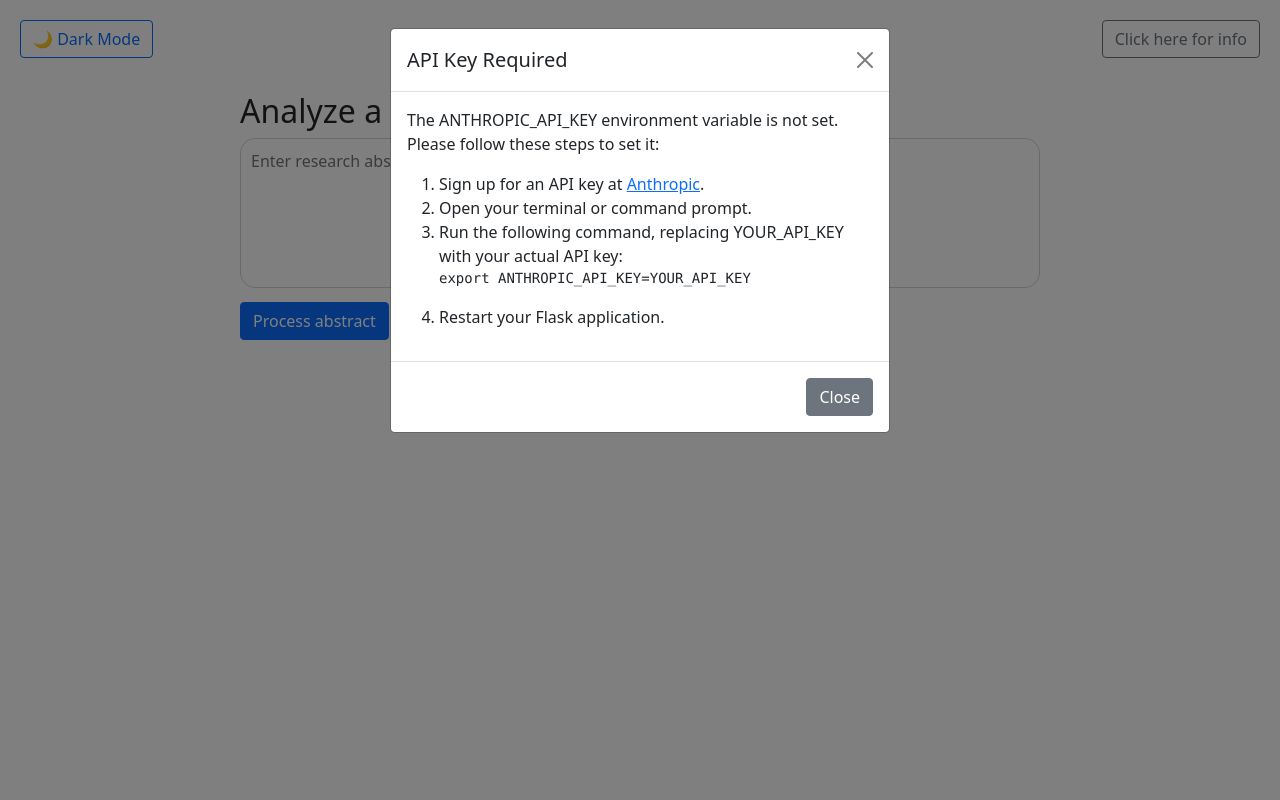
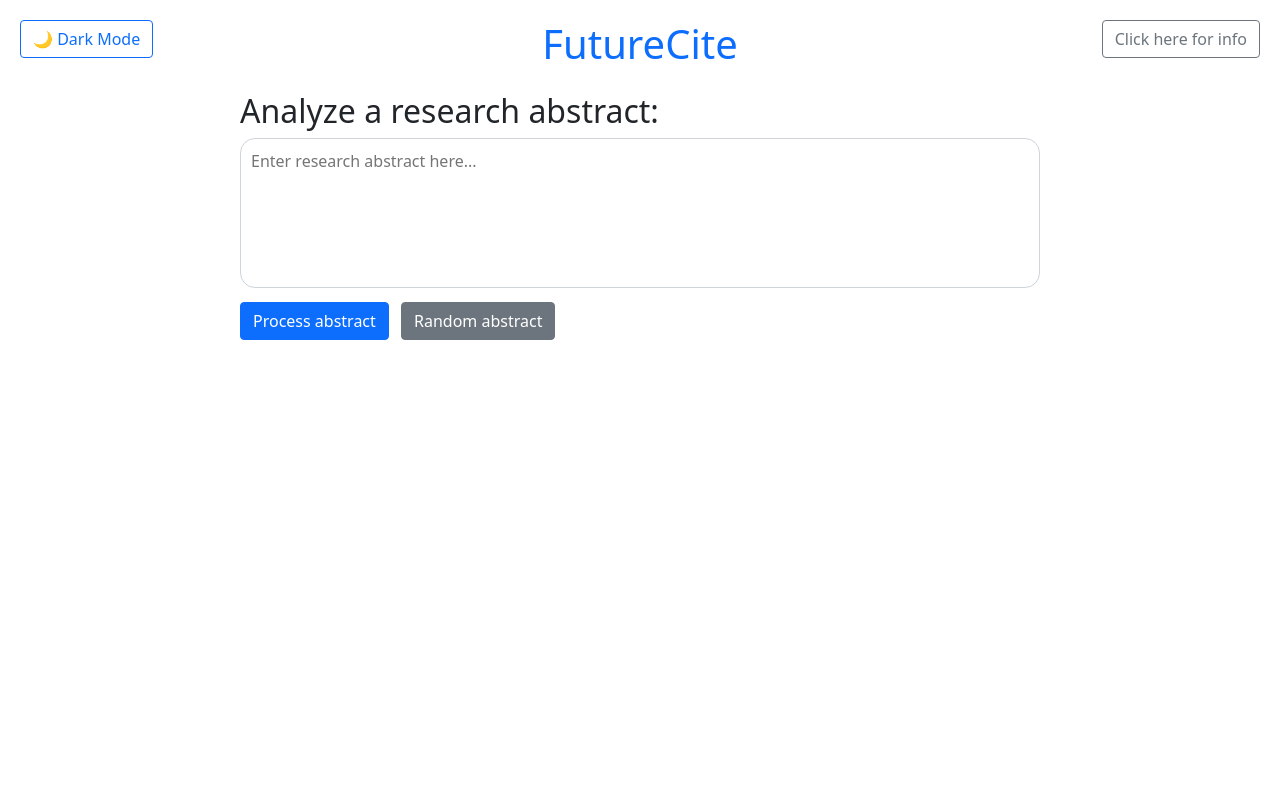
Before and after one commit to luchachi/FutureCite, a Flask app: page / in a window 1280 px wide. Run offline with Flask 3, Linux system fonts and the light colour scheme; some libraries are stand-ins or nearby versions.

Commit message:
api key modal

```diff
--- a/FutureCiteApp/app.py
+++ b/FutureCiteApp/app.py
@@ -12,20 +12,25 @@ def index():
 @app.route('/check_api_key')
 def check_api_key():
     api_key_exists = 'ANTHROPIC_API_KEY' in os.environ
-    print("api_key_exists",api_key_exists)
     return jsonify({'exists': api_key_exists})
 
 @app.route('/process_abstract', methods=['POST'])
 def process_abstract_route():
     abstract = request.json['abstract']
-    metrics, cite_forecast, abstract_info = process_abstract(abstract)
+    api_key = request.headers.get('Anthropic-API-Key')
 
+    if not api_key:
+        return jsonify({'error': 'API key is required'}), 400
 
-    return jsonify({
-        'metrics': metrics,
-        'cite_forecast': cite_forecast['Citation forecast'],
-        'abstract_info': abstract_info
-    })
+    try:
+        metrics, cite_forecast, abstract_info = process_abstract(api_key,abstract)
+        return jsonify({
+            'metrics': metrics,
+            'cite_forecast': cite_forecast['Citation forecast'],
+            'abstract_info': abstract_info
+        })
+    except Exception as e:
+        return jsonify({'error': str(e)}), 400
 
 @app.route('/random_abstract')
 def random_abstract():
--- a/FutureCiteApp/src/access_api.py
+++ b/FutureCiteApp/src/access_api.py
@@ -95,12 +95,12 @@ def Return_Values(text,Qual_met,Quant_met,Fut_met,details):
 
     return dict(zip(Qual_met, qual_values)), dict(zip(Quant_met, quant_values)), dict(zip(Fut_met, fut_values)), text_outputs
 
-def process_abstract(abstract_text):
+def process_abstract(key,abstract_text):
 
     article = {}
     article['abstract'] = abstract_text
 
-    key = os.environ.get("ANTHROPIC_API_KEY")
+    # key = os.environ.get("ANTHROPIC_API_KEY")
 
     Qualitative_Metrics = [
         "Novelty",
--- a/FutureCiteApp/templates/index.html
+++ b/FutureCiteApp/templates/index.html
@@ -59,24 +59,19 @@
         .dark-mode .table {
             color: #fff;
         }
-
         .dark-mode .modal-content {
             background-color: #333;
             color: #fff;
         }
-
         .dark-mode .modal-header {
             border-bottom-color: #555;
         }
-
         .dark-mode .modal-footer {
             border-top-color: #555;
         }
-
         .dark-mode .btn-close {
             filter: invert(1) grayscale(100%) brightness(200%);
         }
-
         .theme-toggle {
             position: absolute;
             top: 20px;
@@ -97,16 +92,13 @@
             animation: spin 1s ease-in-out infinite;
             margin-right: 0.5rem;
         }
-
         @keyframes spin {
             to { transform: rotate(360deg); }
         }
-
         .btn:disabled {
             cursor: not-allowed;
             opacity: 0.6;
         }
-
         .badge {
             display: inline-block;
             padding: 5px 10px;
@@ -114,9 +106,8 @@
             color: white;
             border-radius: 20px;
             margin: 2px;
-            }
-
-</style>
+        }
+    </style>
 </head>
 <body>
     <div class="container">
@@ -127,14 +118,14 @@
             Click here for info
         </button>
 
-        <h1 class="text-center text-primary mb-4">FutureCite </h1>
+        <h1 class="text-center text-primary mb-4">FutureCite</h1>
 
         <div class="main-content">
-            <h2 class="text-left font-italic"></h2>
             <h2 class="text-left font-italic">Analyze a research abstract:</h2>
             <textarea id="expanding-textarea" placeholder="Enter research abstract here..."></textarea>
             <button id="process-abstract" class="btn btn-primary mt-2 me-2">
-                <span class="spinner d-none"></span>Process abstract</button>
+                <span class="spinner d-none"></span>Process abstract
+            </button>
             <button id="random-abstract" class="btn btn-secondary mt-2">Random abstract</button>
 
             <div id="output-container" class="mt-4 hidden">
@@ -161,8 +152,7 @@
                                 </thead>
                                 <tbody id="metrics-table-body"></tbody>
                             </table>
-                            <p class="text-muted
-                            "><sup>*</sup>This is a prediction after 3 years and has not been validated. Treat with caution.</p>
+                            <p class="text-muted"><sup>*</sup>This is a prediction after 3 years and has not been validated. Treat with caution.</p>
                         </div>
                     </div>
                 </div>
@@ -170,19 +160,116 @@
         </div>
     </div>
 
+    <!-- API Key Modal -->
+    <div class="modal fade" id="apiKeyModal" tabindex="-1" aria-labelledby="apiKeyModalLabel" aria-hidden="true">
+        <div class="modal-dialog">
+            <div class="modal-content">
+                <form id="apiKeyForm">
+                    <div class="modal-header">
+                        <h5 class="modal-title" id="apiKeyModalLabel">Enter API Key</h5>
+                        <button type="button" class="btn-close" data-bs-dismiss="modal" aria-label="Close"></button>
+                    </div>
+                    <div class="modal-body">
+                        <p>FutureCite uses the Anthropic API to process abstracts. You need an API key to use this tool.</p>
+                        <p>If you don't have an API key, you can get one by signing up at <a href="https://console.anthropic.com/settings/keys">Anthropic</a>.</p>
+                        <p>Please enter your Anthropic API key:</p>
+                        <input type="text" id="apiKeyInput" class="form-control" placeholder="Enter your API key" required>
+                    </div>
+                    <div class="modal-footer">
+                        <button type="button" class="btn btn-secondary" data-bs-dismiss="modal">Cancel</button>
+                        <button type="submit" class="btn btn-primary">Submit</button>
+                    </div>
+                </form>
+            </div>
+        </div>
+    </div>
+
+    <!-- Info Modal -->
+    <div class="modal fade" id="infoModal" tabindex="-1" aria-labelledby="infoModalLabel" aria-hidden="true">
+        <div class="modal-dialog">
+            <div class="modal-content">
+                <div class="modal-header">
+                    <h5 class="modal-title" id="infoModalLabel">About FutureCite</h5>
+                    <button type="button" class="btn-close" data-bs-dismiss="modal" aria-label="Close"></button>
+                </div>
+                <div class="modal-body">
+                    <p>
+                        FutureCite (<i>cite as in a citation</i>) is an abstract analysis tool to help
+                        researchers identify the most relevant research.
+                    </p>
+                    <p>
+                        It provides a summary and metrics to help assess the abstract.
+                    </p>
+                    <p>
+                        The LLM Claude (<a href="https://www.anthropic.com/claude">Claude 3.5 Sonnet</a>) is used to process and score the abstracts.
+                    </p>
+                    <b>Use cases: </b>
+                    <ol>
+                        <li>Literature reviews: Helping researchers prioritize relevant research</li>
+                        <li>Time saving: Quickly assess the content of an abstract</li>
+                        <li>Improve writing: Receive feedback on your abstracts</li>
+                    </ol>
+                    <b>How to use:</b>
+                    <ol>
+                        <li>Enter your research abstract in the text area.</li>
+                        <li>Click "Process abstract" to analyze.</li>
+                        <li>View the summary and metrics in the results section.</li>
+                    </ol>
+                    <p><i>You can also click "Random abstract" to load a sample abstract for testing.</i></p>
+                    <p>Created by <a href="https://linktr.ee/fergusmc">Fergus Mcilwaine</a> and <a href="https://www.linkedin.com/in/reinaldo-juan-lee-pereira-27941611b/">Reinaldo Pereira</a>.</p>
+                    <p>Code available on <a href="https://github.com/luchachi/FutureCite/">GitHub</a>.</p>
+                </div>
+                <div class="modal-footer">
+                    <button type="button" class="btn btn-secondary" data-bs-dismiss="modal">Close</button>
+                </div>
+            </div>
+        </div>
+    </div>
+
     <script src="https://cdn.jsdelivr.net/npm/bootstrap@5.1.3/dist/js/bootstrap.bundle.min.js"></script>
     <script>
-        document.getElementById('process-abstract').addEventListener('click', processAbstract);
-        document.getElementById('random-abstract').addEventListener('click', getRandomAbstract);
-        document.getElementById('theme-toggle').addEventListener('click', toggleTheme);
+        let apiKey = '';
+        let apiKeyModal;
+
         document.addEventListener('DOMContentLoaded', function() {
-            checkApiKey();
+            apiKeyModal = new bootstrap.Modal(document.getElementById('apiKeyModal'));
+            document.addEventListener('submit', function(event) {
+                if (event.target.id === 'apiKeyForm') {
+                    event.preventDefault();
+                    handleSubmitApiKey();
+                    console.log('submit')
+                }
+
+            });
+            document.getElementById('process-abstract').addEventListener('click', handleProcessAbstract);
+            document.getElementById('random-abstract').addEventListener('click', getRandomAbstract);
+            document.getElementById('theme-toggle').addEventListener('click', toggleTheme);
+
+
         });
+
+        function handleProcessAbstract(event) {
+            event.preventDefault();
+            console.log('handleProcessAbstract',apiKey)
+            if (!apiKey) {
+                apiKeyModal.show();
+            } else {
+                processAbstract();
+            }
+        }
+
+        function handleSubmitApiKey() {
+            apiKey = document.getElementById('apiKeyInput').value.trim();
+            if (apiKey) {
+                apiKeyModal.hide();
+            } else {
+                alert('Please enter a valid API key.');
+            }
+        }
+
         function processAbstract() {
-            checkApiKey();
             const abstract = document.getElementById('expanding-textarea').value;
             if (!abstract) return;
-
 
             const button = document.getElementById('process-abstract');
             const spinner = button.querySelector('.spinner');
@@ -190,16 +277,27 @@
             button.disabled = true;
             spinner.classList.remove('d-none');
 
-
             fetch('/process_abstract', {
                 method: 'POST',
-                headers: {'Content-Type': 'application/json'},
+                headers: {
+                    'Content-Type': 'application/json',
+                    'Anthropic-API-Key': apiKey
+                },
                 body: JSON.stringify({abstract: abstract})
             })
-            .then(response => response.json())
+            .then(response => {
+                if (!response.ok) {
+                    throw new Error('API key is invalid or request failed');
+                }
+                return response.json();
+            })
             .then(data => {
                 displayResults(data);
                 scrollToBottom();
+            })
+            .catch(error => {
+                alert('Error: ' + error.message);
+                apiKey = ''; // Clear API key if invalid
             })
             .finally(() => {
                 button.disabled = false;
@@ -219,14 +317,14 @@
             const colors = [
                 '#007bff', '#28a745', '#dc3545', '#ffa407', '#17a2b8',
                 '#6610f2', '#fd7e14', '#20c997', '#e83e8c', '#6f42c1'
-                ];
+            ];
             const summaryList = document.getElementById('summary-list');
             const researchPurpose = document.getElementById('purpose-of-research');
             researchPurpose.innerHTML = `<b>Research purpose: </b> ${data.abstract_info.research_problem}`;
 
             const researchCategories = document.getElementById('research-categories');
             researchCategories.innerHTML = data.abstract_info.research_categories.map((item, index) =>
-            `<span class="badge" style="background-color: ${colors[index % colors.length]}">${item}</span>`
+                `<span class="badge" style="background-color: ${colors[index % colors.length]}">${item}</span>`
             ).join(' ');
 
             summaryList.innerHTML = data.abstract_info.Summary.map(item => `<li>${item}</li>`).join('');
@@ -237,7 +335,7 @@
                     <td>${metric}</td>
                     <td class="metric-circle" style="font-size: 32px;">${renderMetricCircles(score)}</td>
                 </tr>
-            `).join('')+ `
+            `).join('') + `
                 <tr>
                     <td>Citation prediction<sup>*</sup></td>
                     <td>${data.cite_forecast}</td>
@@ -264,14 +362,13 @@
             if (document.body.classList.contains('dark-mode')) {
                 themeToggle.textContent = '☀️ Light Mode';
                 themeToggle.classList.replace('btn-outline-primary', 'btn-outline-light');
-                infoButton.classList.replace('btn-outline-info', 'btn-outline-light');
+                infoButton.classList.replace('btn-outline-secondary', 'btn-outline-light');
             } else {
                 themeToggle.textContent = '🌙 Dark Mode';
                 themeToggle.classList.replace('btn-outline-light', 'btn-outline-primary');
-                infoButton.classList.replace('btn-outline-light', 'btn-outline-info');
+                infoButton.classList.replace('btn-outline-light', 'btn-outline-secondary');
             }
         }
-
 
         function scrollToBottom() {
             window.scrollTo({
@@ -280,104 +377,6 @@
             });
         }
 
-        document.getElementById('info-button').addEventListener('click', showInfoModal);
-        document.getElementById('infoModal').addEventListener('hidden.bs.modal', function () {
-        infoModal = null;
-        });
-        let infoModal;
-
-        function showInfoModal() {
-            if (!infoModal) {
-                infoModal = new bootstrap.Modal(document.getElementById('infoModal'));
-            }
-            infoModal.show();
-        }
-
-        function hideInfoModal() {
-        if (infoModal) {
-            infoModal.hide();
-        }
-        }
-
-
-        // document.addEventListener('DOMContentLoaded', checkApiKey);
-        function checkApiKey() {
-        fetch('/check_api_key')
-            .then(response => response.json())
-            .then(data => {
-                if (!data.exists) {
-                    const apiKeyModal = new bootstrap.Modal(document.getElementById('apiKeyModal'));
-                    apiKeyModal.show();
-                }
-            });
-        }
-
-    // Call this function when the page loads
-
     </script>
-    <div class="modal fade" id="apiKeyModal" tabindex="-1" aria-labelledby="apiKeyModalLabel" aria-hidden="true">
-        <div class="modal-dialog">
-            <div class="modal-content">
-                <div class="modal-header">
-                    <h5 class="modal-title" id="apiKeyModalLabel">API Key Required</h5>
-                    <button type="button" class="btn-close" data-bs-dismiss="modal" aria-label="Close"></button>
-                </div>
-                <div class="modal-body">
-                    <p>The ANTHROPIC_API_KEY environment variable is not set. Please follow these steps to set it:</p>
-                    <ol>
-                        <li>Sign up for an API key at <a href="https://www.anthropic.com" target="_blank">Anthropic</a>.</li>
-                        <li>Open your terminal or command prompt.</li>
-                        <li>Run the following command, replacing YOUR_API_KEY with your actual API key:</li>
-                        <pre><code>export ANTHROPIC_API_KEY=YOUR_API_KEY</code></pre>
-                        <li>Restart your Flask application.</li>
-                    </ol>
-                </div>
-                <div class="modal-footer">
-                    <button type="button" class="btn btn-secondary" data-bs-dismiss="modal">Close</button>
-                </div>
-            </div>
-        </div>
-    </div>
-    <div class="modal fade" id="infoModal" tabindex="-1" aria-labelledby="infoModalLabel" aria-hidden="true">
-        <div class="modal-dialog">
-            <div class="modal-content">
-                <div class="modal-header">
-                    <h5 class="modal-title" id="infoModalLabel">About FutureCite</h5>
-                    <button type="button" class="btn-close" data-bs-dismiss="modal" aria-label="Close"></button>
-                </div>
-                <div class="modal-body">
-                    <p>
-                        FutureCite (<i>cite as in a citation</i>) is an abstract analysis tool to help
-                        researchers identify the most relevant research.
-                    </p>
-                    <p>
-                        It provides a summary and metrics to help assess the abstract.
-                    </p>
-                    <p>
-                        The LLM Claude (<a href = "https://www.anthropic.com/claude">Claude 3.5 Sonnet</a>) is used to process and score the abstracts.
-                    </p>
-                    <b>Use cases: </b>
-                    <ol>
-                        <li>Literature reviews: Helping researchers prioritize relevant research</li>
-                        <li>Time saving: Quickly assess the content of an abstract</li>
-                        <li>Improve writing: Receive feedback on your abstracts</li>
-                    </ol>
-                    <b>How to use:</b>
-                    <ol>
-                        <li>Enter your research abstract in the text area.</li>
-                        <li>Click "Process abstract" to analyze.</li>
-                        <li>View the summary and metrics in the results section.</li>
-                    </ol>
-                    <p><i>You can also click "Random abstract" to load a sample abstract for testing.</i></p>
-
-                    <p>Created by <a href="https://linktr.ee/fergusmc">Fergus Mcilwaine</a> and <a href="https://www.linkedin.com/in/reinaldo-juan-lee-pereira-27941611b/">Reinaldo Pereira</a></p>
-                </div>
-                <div class="modal-footer">
-                    <button type="button" class="btn btn-secondary" data-bs-dismiss="modal">Close</button>
-                </div>
-            </div>
-        </div>
-    </div>
-
 </body>
 </html>
```
Also changed, not shown: README.md.
